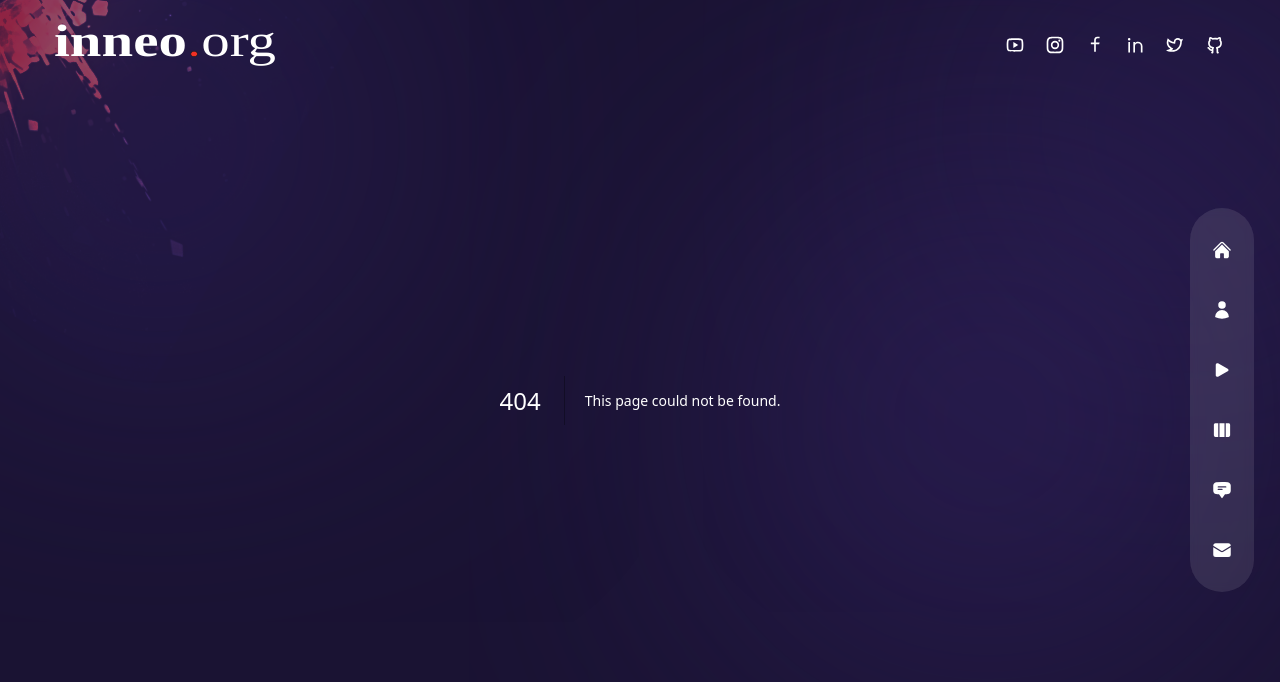
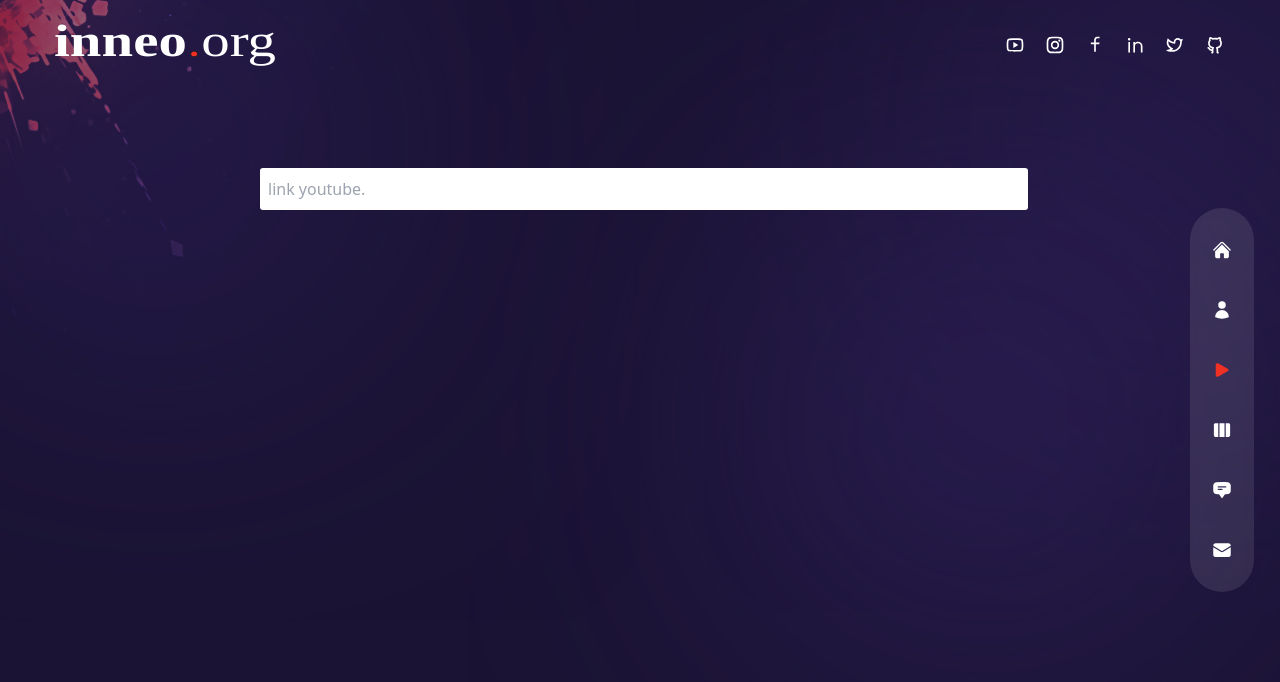
Before and after one commit to inneobr/portfolio, a Next.js app: page /youtube in a window 1280 px wide. Before the commit this address had no page. Shown: the top 682 px of the page. Built offline with nearby package versions, Linux system fonts and the light colour scheme.

Commit message:
geat: youtube

```diff
--- a/components/Nav.js
+++ b/components/Nav.js
@@ -12,7 +12,7 @@ import {
 export const navData = [
   { name: 'home', path: '/', icon: <HiHome /> },
   { name: 'about', path: '/about', icon: <HiUser /> },
-  { name: 'services', path: '/services', icon: <HiPlay /> },
+  { name: 'youtube', path: '/youtube', icon: <HiPlay /> },
   { name: 'work', path: '/work', icon: <HiViewColumns /> },
   {
     name: 'testimonials',
```
Also changed, not shown: pages/youtube/index.js (renamed from pages/services/index.js).
